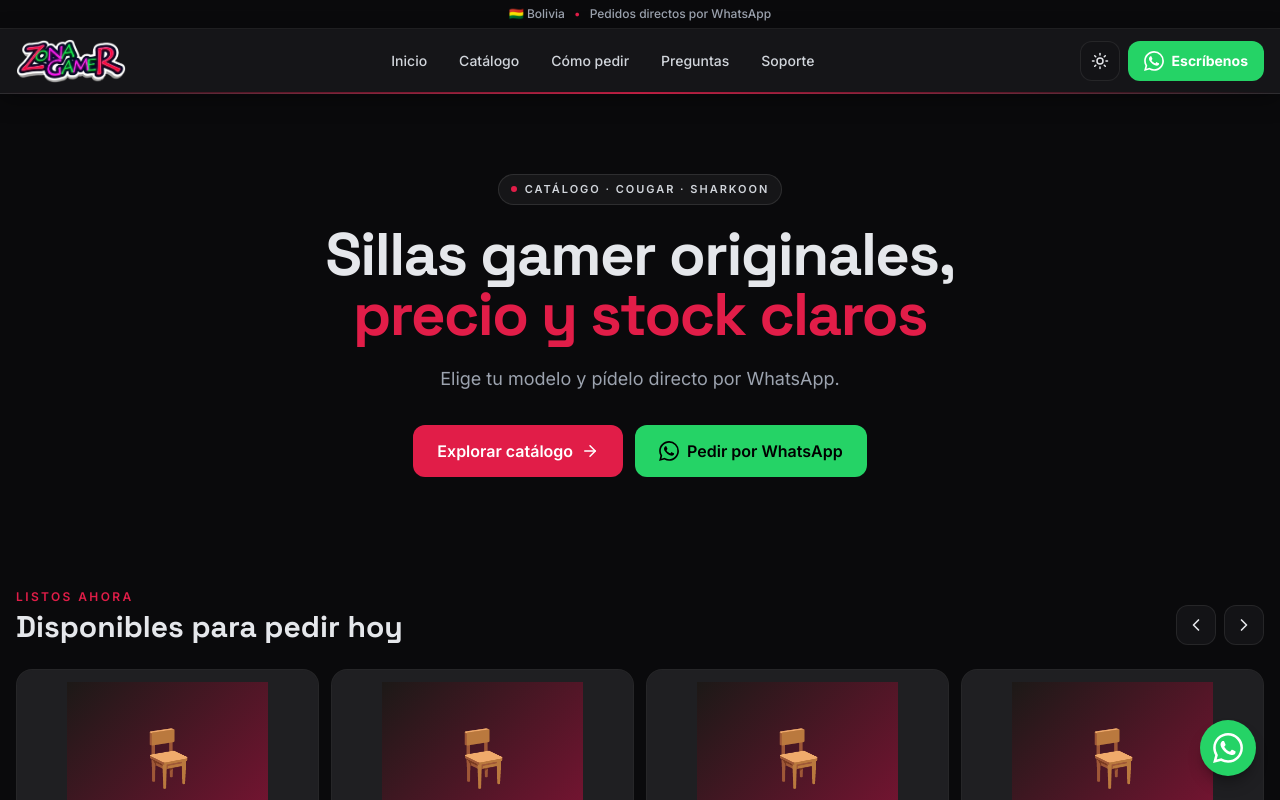
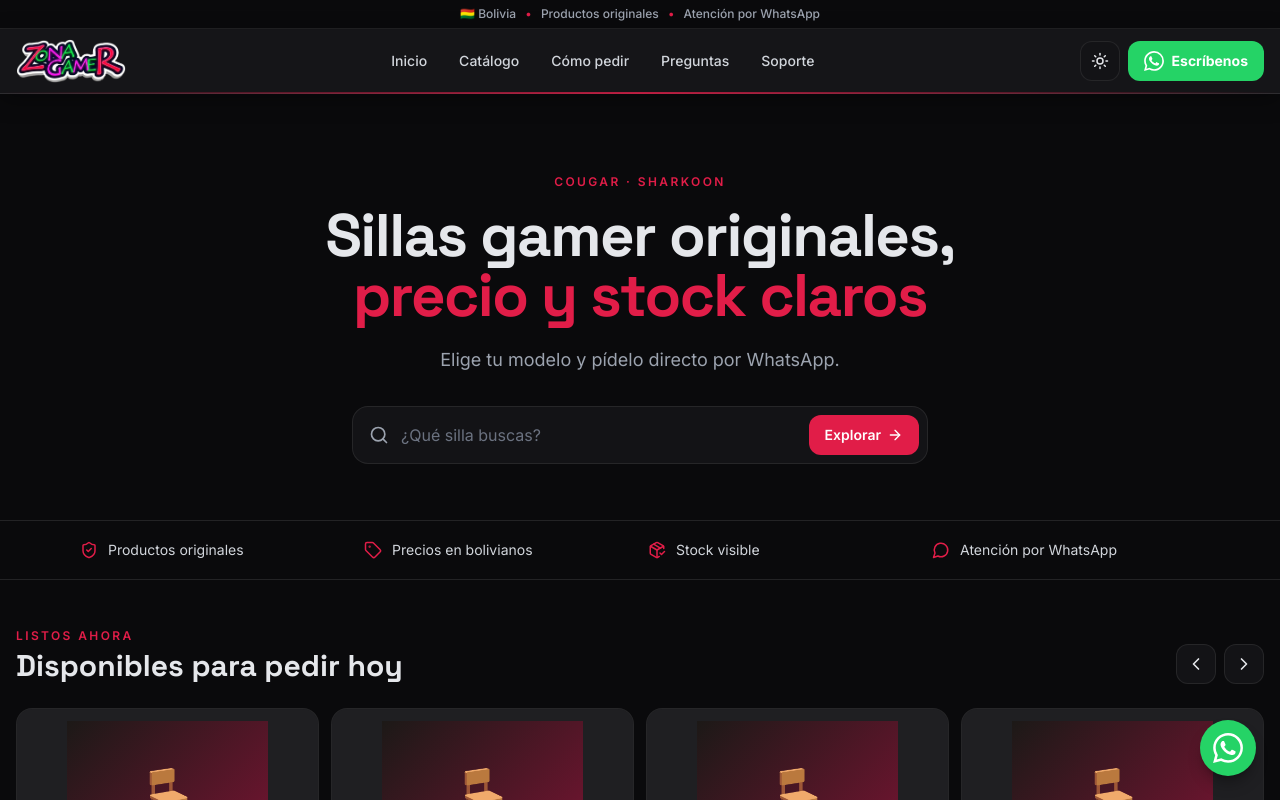
Before and after one commit to BladimirBLopez/zona-gamer, a Next.js app: page / in a window 1280 px wide. Shown: the top 800 px of the page. Built offline with nearby package versions, Linux system fonts and the light colour scheme.

Commit message:
Revert "feat: hero profesional con 2 CTA, franja y trustbar sin repetir"
This reverts commit 1dfc1031fb99e9329eb18849723a34773775f2c5.

```diff
--- a/components/Header.js
+++ b/components/Header.js
@@ -17,7 +17,8 @@
   return (
     <>
       <div className="border-b border-white/10 bg-bg py-1.5 text-center text-[11px] font-medium text-gray-400 sm:text-xs">
-        🇧🇴 {config.city} <span className="mx-1.5 text-accent">•</span> Pedidos directos por WhatsApp
+        🇧🇴 {config.city} <span className="mx-1.5 text-accent">•</span> Productos originales{' '}
+        <span className="mx-1.5 text-accent">•</span> Atención por WhatsApp
       </div>
       <header className="nav-surface sticky top-0 z-40">
         <div className="mx-auto flex h-16 max-w-7xl items-center justify-between px-4">
--- a/components/Hero.js
+++ b/components/Hero.js
@@ -1,40 +1,40 @@
 'use client';
-import { ArrowRight } from 'lucide-react';
-import { config } from '../data/config';
-import { waLink } from '../lib/utils';
-import WhatsAppIcon from './WhatsAppIcon';
+import { Search, ArrowRight } from 'lucide-react';
 
-export default function Hero({ onExplore }) {
+export default function Hero({ q, setQ, onExplore }) {
+  const submit = (e) => {
+    e.preventDefault();
+    onExplore();
+  };
+
   return (
-    <section id="inicio" className="scroll-mt-24 px-4 pb-12 pt-12 sm:pb-16 sm:pt-20">
+    <section id="inicio" className="scroll-mt-24 px-4 pb-10 pt-12 sm:pb-14 sm:pt-20">
       <div className="mx-auto max-w-3xl text-center">
-        <span className="inline-flex items-center gap-2 rounded-full border border-white/10 bg-white/5 px-3 py-1.5 text-[11px] font-semibold uppercase tracking-[0.18em] text-gray-300">
-          <span className="h-1.5 w-1.5 rounded-full bg-accent" />
-          Catálogo · Cougar · Sharkoon
-        </span>
-        <h1 className="mt-5 font-display text-4xl font-bold leading-[1.1] tracking-tight sm:text-6xl">
+        <p className="text-xs font-semibold uppercase tracking-[0.2em] text-accent">Cougar · Sharkoon</p>
+        <h1 className="mt-4 font-display text-4xl font-bold leading-[1.1] tracking-tight sm:text-6xl">
           Sillas gamer originales, <span className="text-accent">precio y stock claros</span>
         </h1>
         <p className="mx-auto mt-5 max-w-xl text-base text-gray-400 sm:text-lg">
           Elige tu modelo y pídelo directo por WhatsApp.
         </p>
-        <div className="mx-auto mt-8 flex max-w-md flex-col gap-3 sm:max-w-none sm:flex-row sm:justify-center">
+        <form
+          onSubmit={submit}
+          className="glass mx-auto mt-8 flex max-w-xl items-center gap-2 rounded-2xl p-2"
+        >
+          <Search className="ml-2 shrink-0 text-gray-400" size={20} />
+          <input
+            value={q}
+            onChange={(e) => setQ(e.target.value)}
+            placeholder="¿Qué silla buscas?"
+            className="min-w-0 flex-1 bg-transparent px-1 py-2 text-sm outline-none placeholder:text-gray-500 sm:text-base"
+          />
           <button
-            type="button"
-            onClick={onExplore}
-            className="flex items-center justify-center gap-2 rounded-xl bg-accent px-6 py-3.5 text-base font-semibold text-white transition hover:opacity-90 active:scale-95"
+            type="submit"
+            className="flex shrink-0 items-center gap-1.5 rounded-xl bg-accent px-4 py-2.5 text-sm font-semibold text-white transition hover:opacity-90 active:scale-95"
           >
-            Explorar catálogo <ArrowRight size={18} />
+            Explorar <ArrowRight size={16} />
           </button>
-          <a
-            href={waLink(`Hola ${config.name} 👋`)}
-            target="_blank"
-            rel="noopener noreferrer"
-            className="flex items-center justify-center gap-2 rounded-xl bg-[#25D366] px-6 py-3.5 text-base font-semibold text-black transition hover:brightness-110 active:scale-95"
-          >
-            <WhatsAppIcon size={20} /> Pedir por WhatsApp
-          </a>
-        </div>
+        </form>
       </div>
     </section>
   );
--- a/components/Shop.js
+++ b/components/Shop.js
@@ -14,9 +14,9 @@
 
   return (
     <>
-      <Hero onExplore={goCatalog} />
+      <Hero q={q} setQ={setQ} onExplore={goCatalog} />
+      <TrustBar />
       <Featured />
-      <TrustBar />
       <Catalog q={q} setQ={setQ} cat={cat} setCat={setCat} />
     </>
   );
--- a/components/TrustBar.js
+++ b/components/TrustBar.js
@@ -1,10 +1,10 @@
-import { ShieldCheck, Tag, PackageCheck, ListChecks } from 'lucide-react';
+import { ShieldCheck, Tag, PackageCheck, MessageCircle } from 'lucide-react';
 
 const items = [
   { Icon: ShieldCheck, t: 'Productos originales' },
   { Icon: Tag, t: 'Precios en bolivianos' },
   { Icon: PackageCheck, t: 'Stock visible' },
-  { Icon: ListChecks, t: 'Ficha completa de cada silla' },
+  { Icon: MessageCircle, t: 'Atención por WhatsApp' },
 ];
 
 export default function TrustBar() {
```
